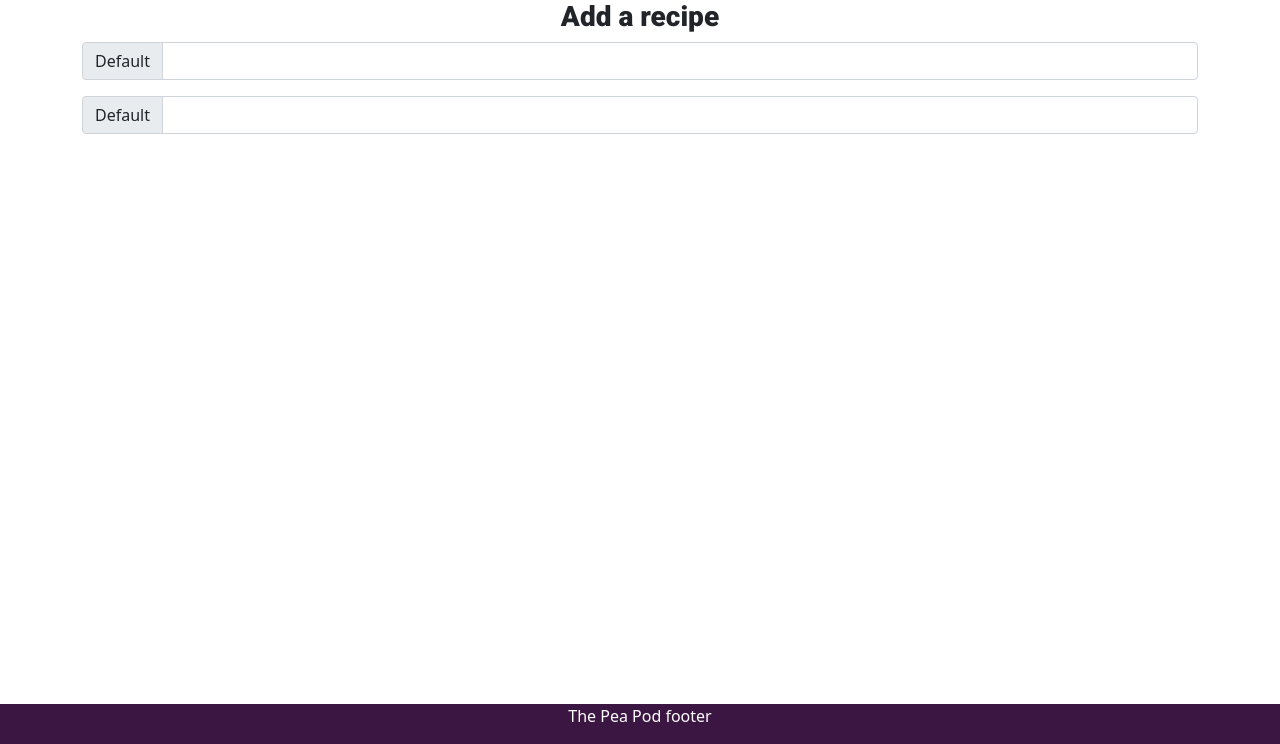
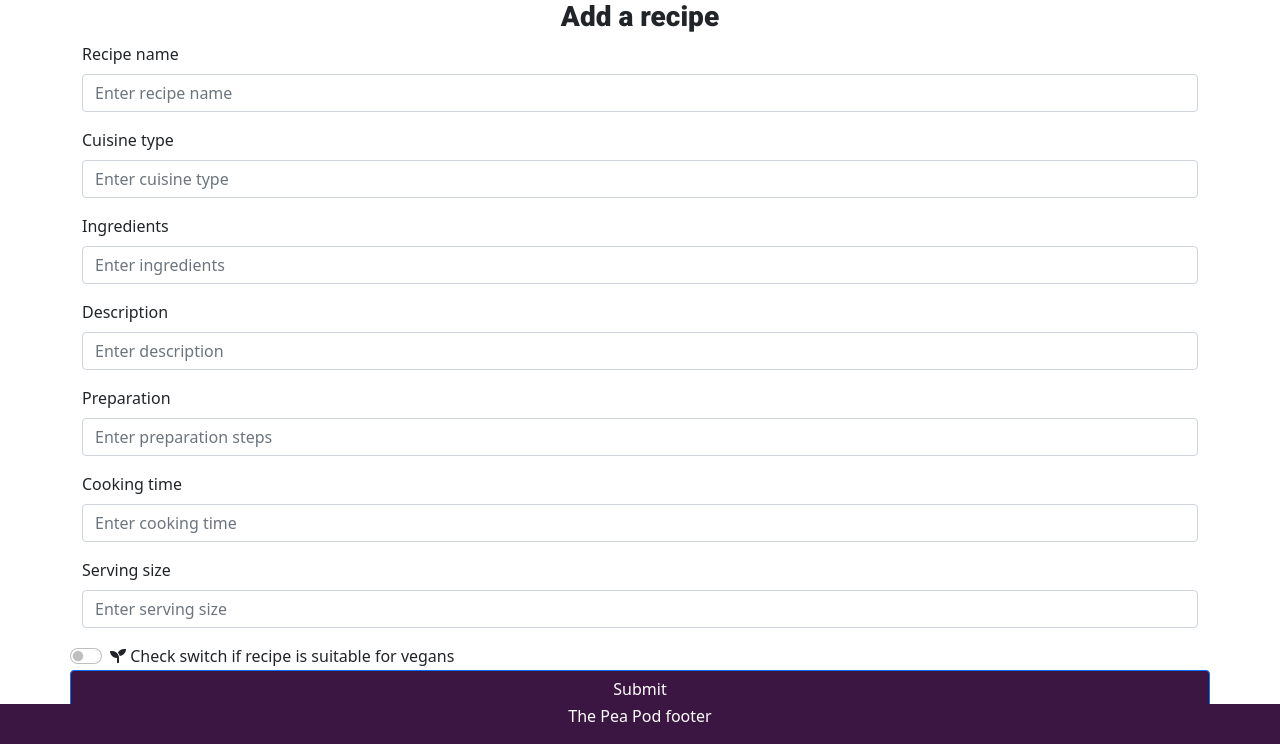
Before and after one commit to NFox13/MS3-Python-and-Data-centric-development, a Flask app: page /add_recipe in a window 1280 px wide. Shown: the part 56-800 px from the top of the page. Run offline with Flask 2, Linux system fonts and the light colour scheme; some libraries are stand-ins or nearby versions.

Commit message:
Connected my add recipe to the database and recipes page. Had lots of issues today that i havent sorted. Time for a break.

```diff
--- a/app.py
+++ b/app.py
@@ -114,8 +114,25 @@ def view_recipe(recipe_id):
         return render_template("404_error.html")
 
 
-@app.route("/add_recipe")
+@app.route("/add_recipe", methods=["GET", "POST"])
 def add_recipe():
+    if request.method == "POST":
+        is_vegan = "on" if request.form.get("is_vegan") else "off"
+        recipe = {
+            "recipe_name": request.form.get("recipe_name"),
+            "cuisine_type": request.form.get("cuisine_type"),
+            "recipe_ingredients": request.form.get("recipe_ingredients"),
+            "recipe_description": request.form.get("recipe_description"),
+            "recipe_preparation": request.form.get("recipe_preparation"),
+            "cooking_time": request.form.get("cooking_time"),
+            "serving_size": request.form.get("serving_size"),
+            "recipe_author": session["user"],
+            "is_vegan": is_vegan
+        }
+        mongo.db.recipes.insert_one(recipe)
+        flash("Recipe Successfully Added")
+        return redirect(url_for("get_recipes"))
+
     return render_template("add_recipe.html")
 
 
--- a/static/css/style.css
+++ b/static/css/style.css
@@ -60,6 +60,12 @@
     background-color: #affc41;
 }
 
+.hero-image {
+    margin-left: 50%;
+    transform: translateX(-50%);
+    overflow: hidden;
+}
+
 /* ---------------------------------------------Registration/login page*/
 .card {
     margin: 5px;
--- a/templates/add_recipe.html
+++ b/templates/add_recipe.html
@@ -6,16 +6,66 @@
 </div>
 
 <div class="row">
-    <form class="col s12" method="post" action="">
-        <div class="input-group mb-3">
-            <span class="input-group-text" id="inputGroup-sizing-default">Default</span>
-            <input type="text" class="form-control" aria-label="Sizing example input"
-                aria-describedby="inputGroup-sizing-default">
+    <form class="col s12" method="post" action="{{ url_for('add_recipe') }}">
+        <div class="row">
+            <div class="mb-3">
+                <label for="recipe_name" class="form-label">Recipe name</label>
+                <input type="text" class="form-control" id="recipe_name" name="recipe_name" minlength="5" maxlength="50"
+                    placeholder="Enter recipe name" required>
+            </div>
         </div>
-        <div class="input-group mb-3">
-            <span class="input-group-text" id="inputGroup-sizing-default">Default</span>
-            <input type="text" class="form-control" aria-label="Sizing example input"
-                aria-describedby="inputGroup-sizing-default">
+        <div class="row">
+            <div class="mb-3">
+                <label for="cuisine_type" class="form-label">Cuisine type</label>
+                <input type="text" class="form-control" id="cuisine_type" name="cuisine_type" minlength="3"
+                    maxlength="20" placeholder="Enter cuisine type" required>
+            </div>
+        </div>
+        <div class="row">
+            <div class="mb-3">
+                <label for="recipe_ingredients" class="form-label">Ingredients</label>
+                <input type="text" class="form-control" id="recipe_ingredients" name="recipe_ingredients" minlength="5" maxlength="200"
+                    placeholder="Enter ingredients" required>
+            </div>
+        </div>
+        <div class="row">
+            <div class="mb-3">
+                <label for="recipe_description" class="form-label">Description</label>
+                <input type="text" class="form-control" id="recipe_description" name="recipe_description" minlength="3"
+                    maxlength="200" placeholder="Enter description" required>
+            </div>
+        </div>
+        <div class="row">
+            <div class="mb-3">
+                <label for="recipe_preparation" class="form-label">Preparation</label>
+                <input type="text" class="form-control" id="recipe_preparation" name="recipe_preparation" minlength="5" maxlength="200"
+                    placeholder="Enter preparation steps" required>
+            </div>
+        </div>
+        <div class="row">
+            <div class="mb-3">
+                <label for="cooking_time" class="form-label">Cooking time</label>
+                <input type="text" class="form-control" id="cooking_time" name="cooking_time" minlength="3"
+                    maxlength="20" placeholder="Enter cooking time" required>
+            </div>
+        </div>
+        <div class="row">
+            <div class="mb-3">
+                <label for="serving_size" class="form-label">Serving size</label>
+                <input type="text" class="form-control" id="serving_size" name="serving size"
+                    placeholder="Enter serving size" required>
+            </div>
+        </div>
+        <div class="row">
+            <div class="form-check form-switch">
+                <i class="fas fa-seedling" data-bs-toggle="tooltip" data-bs-placement="right"
+                title="Recipe is suitable for vegans"></i>
+                <input class="form-check-input" type="checkbox" id="is_vegan" name="is_vegan">
+                <label class="form-check-label" for="is_vegan">Check switch if recipe is suitable for vegans</label>
+            </div>
+        </div>
+        <div class="row">
+           <input class="btn btn-primary" type="submit" value="Submit">
         </div>
     </form>
 </div>
--- a/templates/view_recipe.html
+++ b/templates/view_recipe.html
@@ -2,7 +2,7 @@
 {% block content %}
 
 {% for recipe in recipes %}
-{{ recipe.recipe_name }}<br>
+<br>
 {{ recipe.cuisine_type }}<br>
 {{ recipe.recipe_ingredients }}<br>
 {{ recipe.recipe_description }}<br>
@@ -14,8 +14,8 @@
 {{ recipe.is_vegan }}<br>
 {% endfor %}
 
-<div class="card border-dark" method="POST" action="{{ url_for('view_recipe') }}">
-    <div class="card-header">Registration page</div>
+<div class="card border-dark">
+    <div class="card-header">{{ recipe.recipe_name }}</div>
     <div class="card-body text-dark">
         <h5 class="card-title">JOIN OUR POD</h5>
         <h6 class="card-title">Username/password must be 6-12 characters long using letters and numbers only with no spaces</h6>
```
